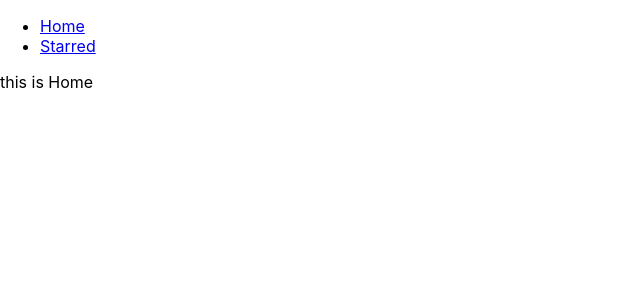
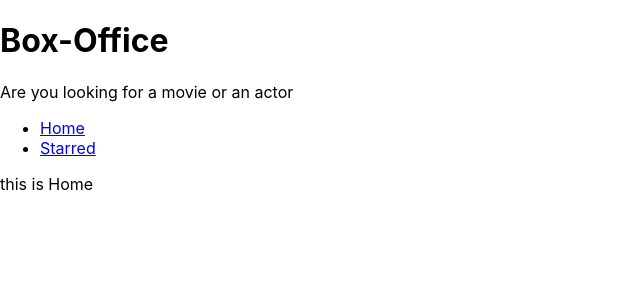
Before and after one commit to Vivek-2903/box-office, a React (Create React App) app: page / in a window 1280 px wide. Shown: the top 300 px of the page, without its empty margins (0-640 px from the left). Built offline with nearby package versions, Linux system fonts and the light colour scheme.

Commit message:
added layout management and created title

```diff
--- a/src/App.js
+++ b/src/App.js
@@ -1,15 +1,12 @@
 import React from 'react';
 import { Switch, Route } from 'react-router-dom';
 
-import Navs from './components/Navs';
 import { Home } from './pages/Home';
 import { Starred } from './pages/Starred';
 
 function App() {
   return (
     <div>
-      <Navs />
-
       <Switch>
         <Route exact path="/">
           <Home />
--- /dev/null
+++ b/src/components/MainPageLayout.js
@@ -0,0 +1,19 @@
+import React from 'react';
+import Navs from './Navs';
+import Title from './Title';
+
+const MainPageLayout = ({ children }) => {
+  return (
+    <div>
+      <Title
+        title="Box-Office"
+        subtitle="Are you looking for a movie or an actor"
+      />
+      <Navs />
+
+      {children}
+    </div>
+  );
+};
+
+export default MainPageLayout;
--- /dev/null
+++ b/src/components/Title.js
@@ -0,0 +1,12 @@
+import React from 'react';
+
+const Title = ({ title, subtitle }) => {
+  return (
+    <div>
+      <h1>{title}</h1>
+      <p>{subtitle}</p>
+    </div>
+  );
+};
+
+export default Title;
--- a/src/pages/Home.js
+++ b/src/pages/Home.js
@@ -1,5 +1,6 @@
 import React from 'react';
+import MainPageLayout from '../components/MainPageLayout';
 
 export const Home = () => {
-  return <div>this is Home</div>;
+  return <MainPageLayout>this is Home</MainPageLayout>;
 };
--- a/src/pages/Starred.js
+++ b/src/pages/Starred.js
@@ -1,5 +1,6 @@
 import React from 'react';
+import MainPageLayout from '../components/MainPageLayout';
 
 export const Starred = () => {
-  return <div>this is starred</div>;
+  return <MainPageLayout>this is starred</MainPageLayout>;
 };
```
